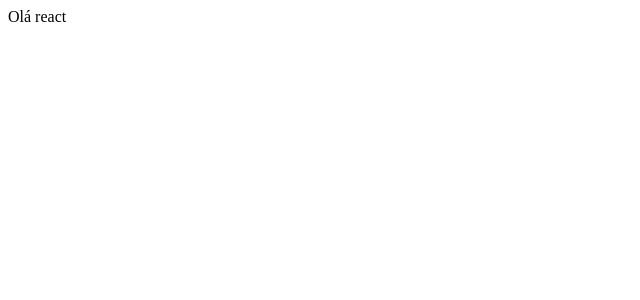
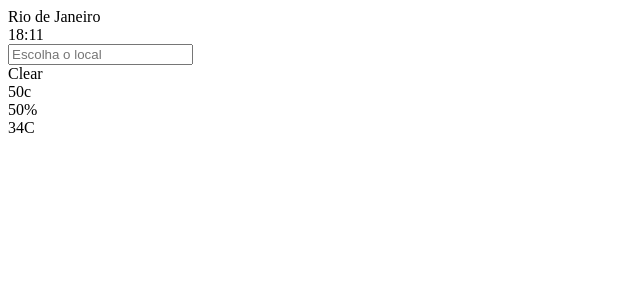
Before and after one commit to JeanLamego/weather-app-react, a React (Vite) app: page / in a window 1280 px wide. Shown: the top 300 px of the page, without its empty margins (0-640 px from the left). Built offline with nearby package versions, Linux system fonts and the light colour scheme.

Commit message:
começando o css para aplicar a api

```diff
--- a/src/App.jsx
+++ b/src/App.jsx
@@ -3,9 +3,27 @@ import { useState } from 'react'
 
 function App() {
 
+  // const key = https://api.openweathermap.org/data/2.5/weather?q=japan&units=metric&appid=de44d6a961bec9dd4dce6385403fe381&lang=pt_br;
+
+  // https://source.unsplash.com/414x896/?riodejaneiro
+
   return (
     <div className="App">
-      Olá react
+      <header>
+        <div className="location">Rio de Janeiro</div>
+        <div className="clock">18:11</div>
+      </header>
+      <div className="mid-container">
+        <input type="text"
+        placeholder='Escolha o local'
+        />
+      </div>
+      <bottom>
+        <div className="weather-conditions">Clear</div>
+        <div className="feelslike">50c</div>
+        <div className="humidity">50%</div>
+        <div className="temperature">34C</div>
+      </bottom>
     </div>
   )
 }
```
